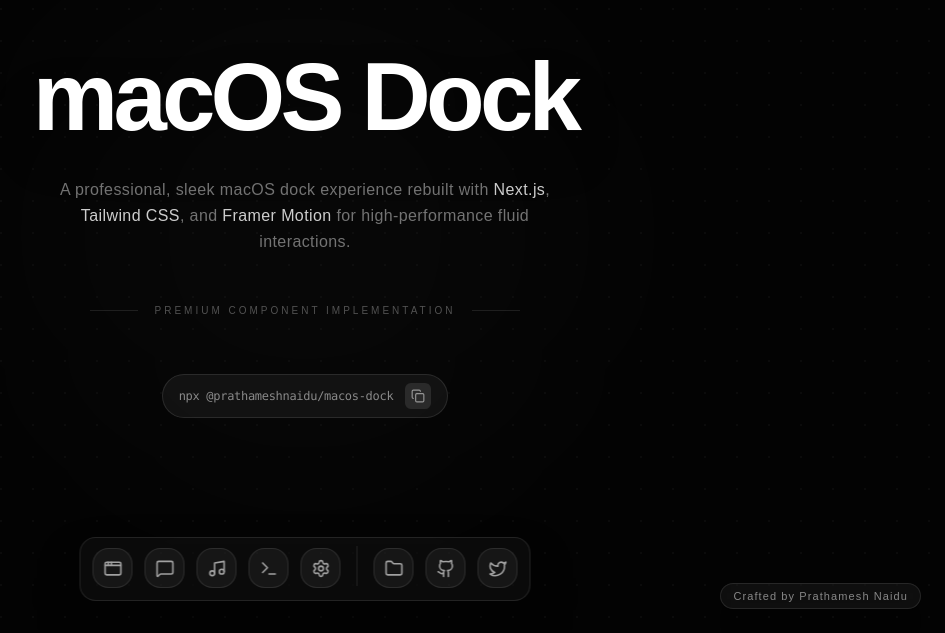
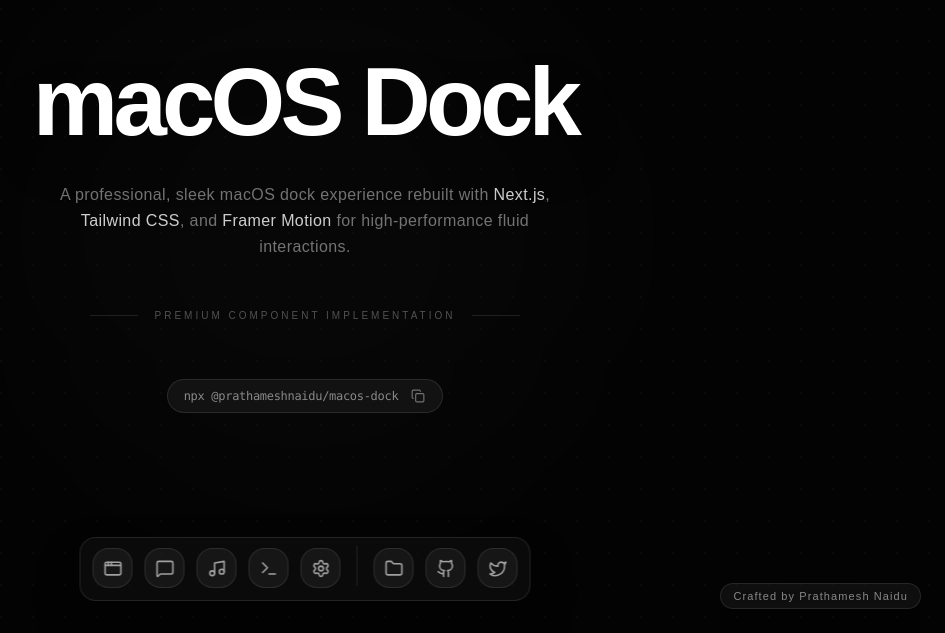
Before and after one commit to intrface2026/macos-dock-component, a Next.js app: page / in a window 1280 px wide. Shown: the part 167-800 px from the top of the page, without its empty margins (335-1280 px from the left). Built offline with nearby package versions, Linux system fonts and the light colour scheme; a web font is replaced by a local one.

Commit message:
UI: Full-container click-to-copy & smooth icon transitions

```diff
--- a/app/page.tsx
+++ b/app/page.tsx
@@ -2,6 +2,7 @@
 
 import { useState } from "react";
 import { Copy, Check } from "lucide-react";
+import { motion, AnimatePresence } from "framer-motion";
 import { Dock } from "@/components/Dock";
 
 export default function Home() {
@@ -39,18 +40,36 @@
 
         {/* Installation Command */}
         <div className="pt-6">
-          <div className="group relative inline-flex items-center gap-3 px-4 py-2 bg-white/5 border border-white/10 rounded-full hover:bg-white/10 transition-all duration-300">
-            <span className="text-xs font-mono text-white/50 tracking-tight">npx @prathameshnaidu/macos-dock</span>
-            <button
+          <div
             onClick={handleCopy}
-              className="p-1.5 rounded-md bg-white/10 hover:bg-white/20 text-white transition-colors cursor-pointer"
+            className="group relative inline-flex items-center gap-3 px-4 py-2 bg-white/5 border border-white/10 rounded-full hover:bg-white/10 transition-all duration-300 cursor-pointer overflow-hidden"
           >
+            <span className="text-xs font-mono text-white/50 tracking-tight select-none">npx @prathameshnaidu/macos-dock</span>
+            <div className="relative w-4 h-4 flex items-center justify-center">
+              <AnimatePresence mode="wait">
                 {copied ? (
+                  <motion.div
+                    key="check"
+                    initial={{ scale: 0, opacity: 0 }}
+                    animate={{ scale: 1, opacity: 1 }}
+                    exit={{ scale: 0, opacity: 0 }}
+                    transition={{ duration: 0.15 }}
+                  >
                     <Check className="w-3.5 h-3.5 text-green-400" />
+                  </motion.div>
                 ) : (
-                <Copy className="w-3.5 h-3.5 opacity-50" />
+                  <motion.div
+                    key="copy"
+                    initial={{ scale: 0, opacity: 0 }}
+                    animate={{ scale: 1, opacity: 1 }}
+                    exit={{ scale: 0, opacity: 0 }}
+                    transition={{ duration: 0.15 }}
+                  >
+                    <Copy className="w-3.5 h-3.5 text-white/40 group-hover:text-white/60" />
+                  </motion.div>
                 )}
-            </button>
+              </AnimatePresence>
+            </div>
           </div>
         </div>
       </div>
```
Lines whose indentation alone changed are shown as unchanged.
